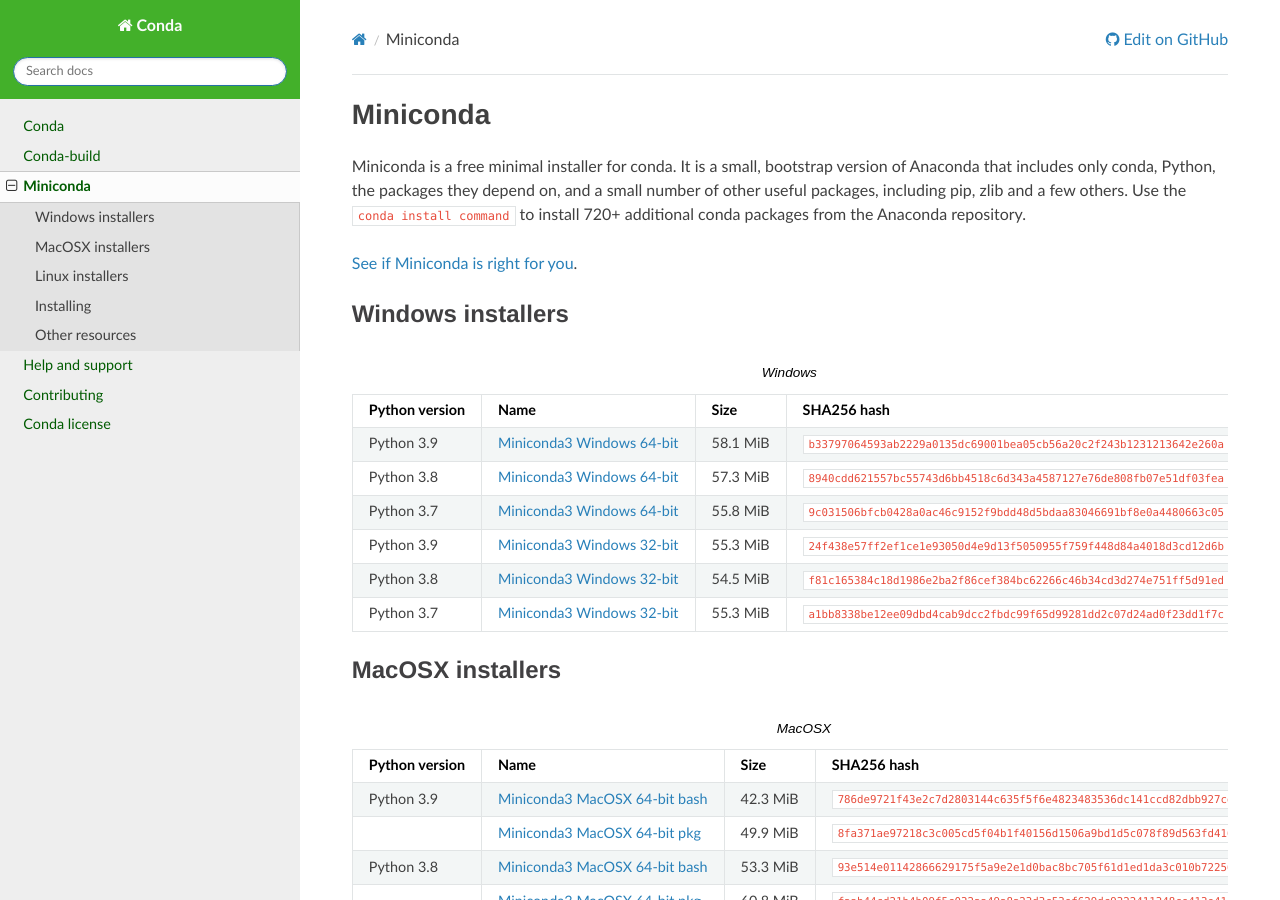
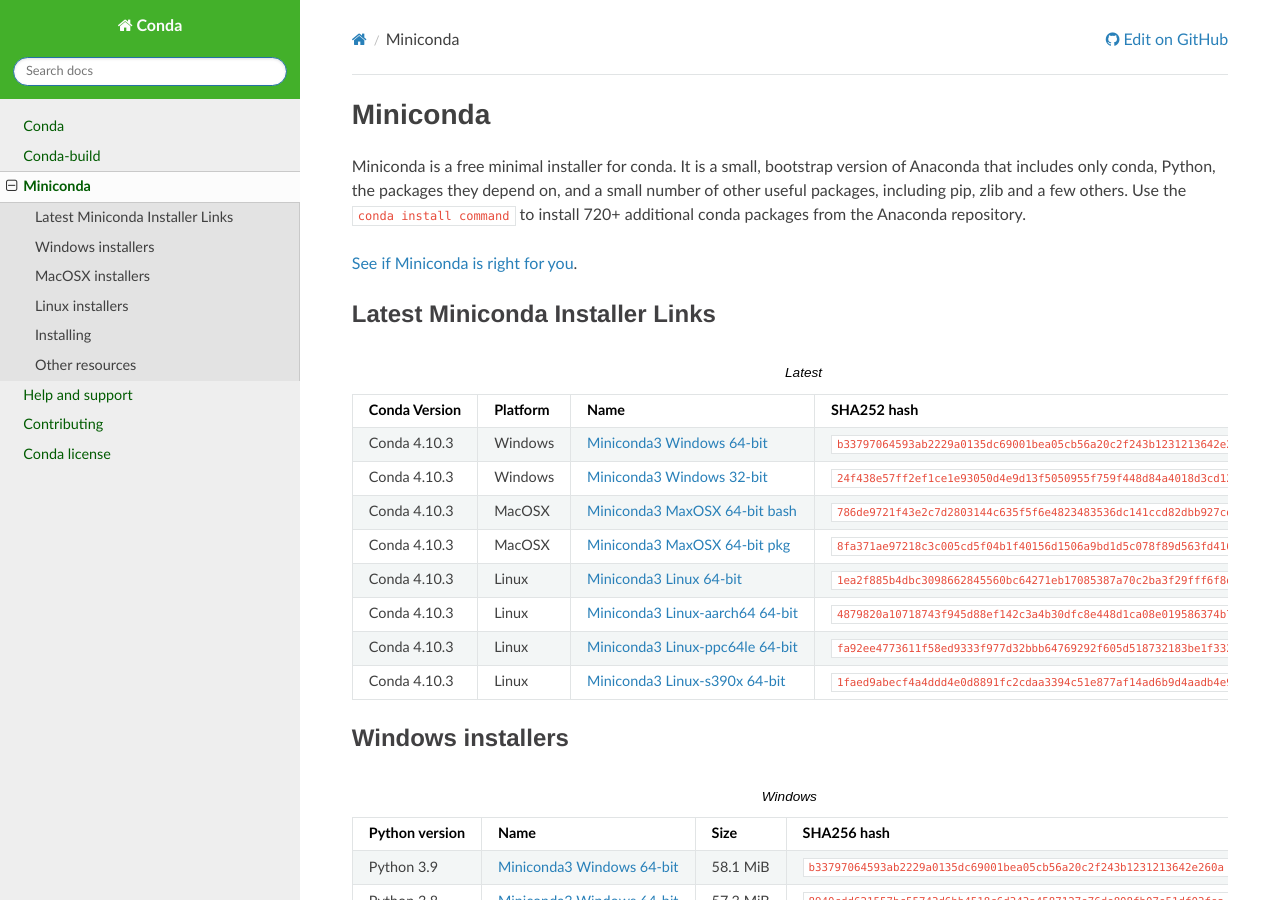
Before and after one commit to conda/conda-docs, a Sphinx documentation site: the page built from docs/source/miniconda.rst, in a window 1280 px wide and 900 px high. Built offline with Sphinx 7.4.7 and the Read the Docs theme 2.0.0, drawn with Linux system fonts in a browser that asks for light colours.

Commit message:
Add latest table

```diff
--- a/docs/source/miniconda.rst
+++ b/docs/source/miniconda.rst
@@ -13,6 +13,22 @@
 packages from the Anaconda repository.
 
 `See if Miniconda is right for you <https://docs.conda.io/projects/conda/en/latest/user-guide/install/download.html#anaconda-or-miniconda>`_.
+
+Latest Miniconda Installer Links
+================================
+
+.. csv-table:: Latest
+   :header: Conda Version,Platform,Name,SHA252 hash
+   :widths: 5, 10, 5, 80
+
+   Conda 4.10.3,Windows,`Miniconda3 Windows 64-bit <https://repo.anaconda.com/miniconda/Miniconda3-latest-Windows-x86_64.exe>`_,``b33797064593ab2229a0135dc69001bea05cb56a20c2f243b1231213642e260a``
+   Conda 4.10.3,Windows,`Miniconda3 Windows 32-bit <https://repo.anaconda.com/miniconda/Miniconda3-latest-Windows-x86.exe>`_,``24f438e57ff2ef1ce1e93050d4e9d13f5050955f759f448d84a4018d3cd12d6b``
+   Conda 4.10.3,MacOSX,`Miniconda3 MaxOSX 64-bit bash <https://repo.anaconda.com/miniconda/Miniconda3-latest-MacOSX-x86_64.sh>`_,``786de9721f43e2c7d2803144c635f5f6e4823483536dc141ccd82dbb927cd508``
+   Conda 4.10.3,MacOSX,`Miniconda3 MaxOSX 64-bit pkg <https://repo.anaconda.com/miniconda/Miniconda3-latest-MacOSX-x86_64.pkg>`_,``8fa371ae97218c3c005cd5f04b1f40156d1506a9bd1d5c078f89d563fd416816``
+   Conda 4.10.3,Linux,`Miniconda3 Linux 64-bit <https://repo.anaconda.com/miniconda/Miniconda3-latest-Linux-x86_64.sh>`_,``1ea2f885b4dbc3098662845560bc64271eb17085387a70c2ba3f29fff6f8d52f``
+   Conda 4.10.3,Linux,`Miniconda3 Linux-aarch64 64-bit <https://repo.anaconda.com/miniconda/Miniconda3-latest-Linux-aarch64.sh>`_,``4879820a10718743f945d88ef142c3a4b30dfc8e448d1ca08e019586374b773f``
+   Conda 4.10.3,Linux,`Miniconda3 Linux-ppc64le 64-bit <https://repo.anaconda.com/miniconda/Miniconda3-latest-Linux-ppc64le.sh>`_,``fa92ee4773611f58ed9333f977d32bbb64769292f605d518732183be1f3321fa``
+   Conda 4.10.3,Linux,`Miniconda3 Linux-s390x 64-bit <https://repo.anaconda.com/miniconda/Miniconda3-latest-Linux-s390x.sh>`_,``1faed9abecf4a4ddd4e0d8891fc2cdaa3394c51e877af14ad6b9d4aadb4e90d8``
 
 Windows installers
 ==================
```
